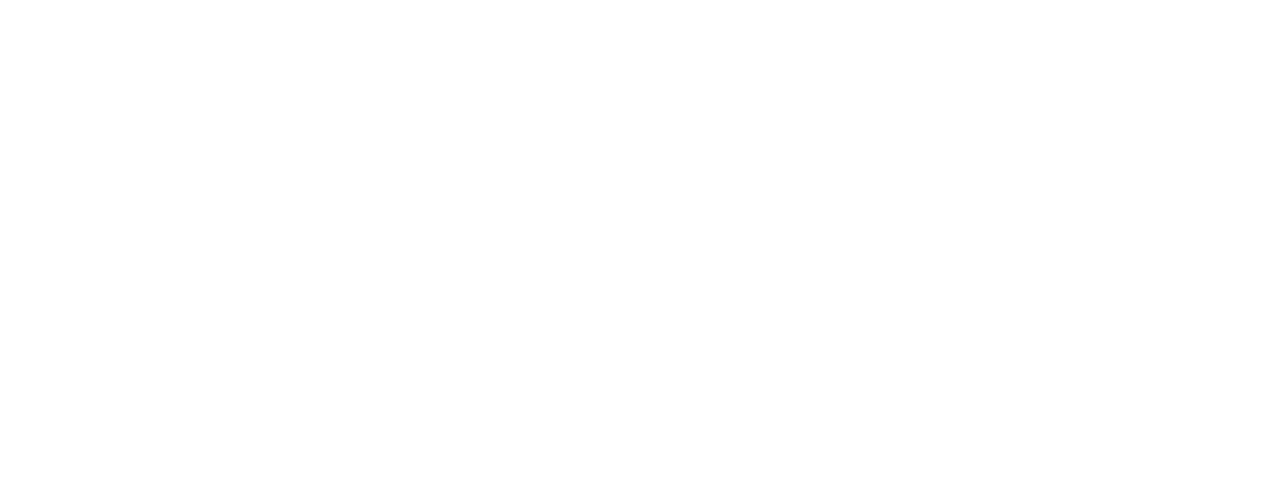
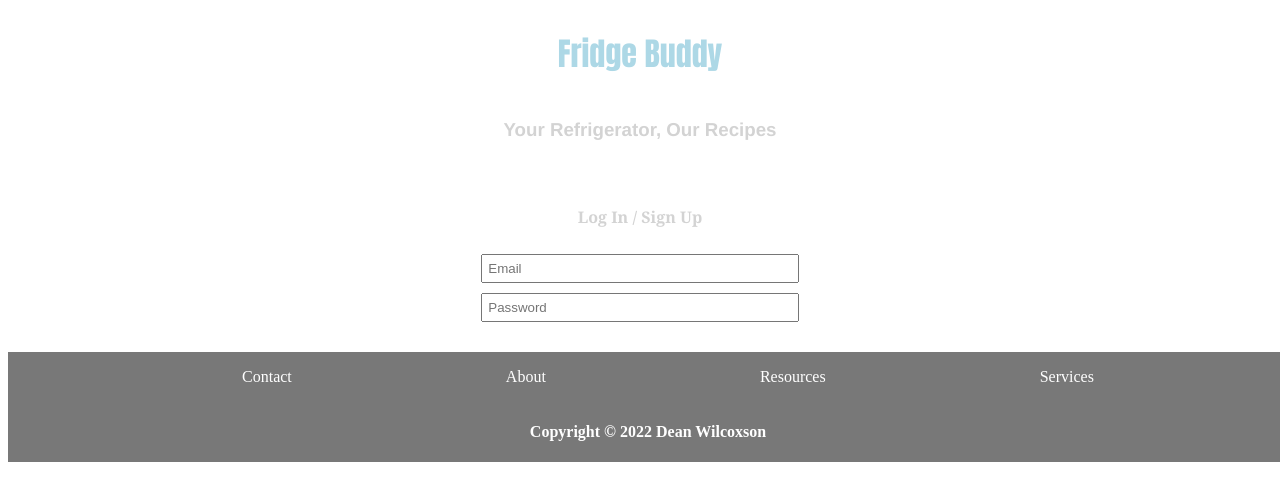
Before and after one commit to DeanWilcoxson/AFS-220, a React (Create React App) app in the folder recipe_finder/client/: page / in a window 1280 px wide. Shown: the top 500 px of the page. Built offline with nearby package versions, Linux system fonts and the light colour scheme; the HTML template or start-up script is replaced by a standard one.

Commit message:
1/27/2022

```diff
--- a/recipe_finder/client/src/App.js
+++ b/recipe_finder/client/src/App.js
@@ -1,7 +1,16 @@
 import { React, Component } from "react";
+import Footer from "./components/layout/Footer";
+import Header from "./components/layout/Header";
+import Login from "./components/pages/Login";
 class App extends Component {
   render() {
-    return <div></div>;
+    return (
+      <div>
+        <Header />
+        <Login />
+        <Footer />
+      </div>
+    );
   }
 }
 export default App;
--- a/recipe_finder/client/src/components/layout/Footer.js
+++ b/recipe_finder/client/src/components/layout/Footer.js
@@ -1,7 +1,18 @@
 import { React, Component } from "react";
+import { StyledFooter } from "../styled_components/Styled_Footer";
 class Footer extends Component {
   render() {
-    return <div></div>;
+    return (
+      <StyledFooter>
+      <ul>
+        <li>Contact</li>
+        <li>About</li>
+        <li>Resources</li>
+        <li>Services</li>
+      </ul>
+        <h4>Copyright &copy; 2022 Dean Wilcoxson</h4>
+      </StyledFooter>
+    );
   }
 }
 export default Footer;
--- a/recipe_finder/client/src/components/layout/Header.js
+++ b/recipe_finder/client/src/components/layout/Header.js
@@ -1,7 +1,15 @@
 import { React, Component } from "react";
+import { StyledHeader } from "../styled_components/Styled_Header";
+// import image from "../../images/FridgeBuddy_Logo";
 class Header extends Component {
   render() {
-    return <div></div>;
+    // var logo = <img src="../../images/FridgeBuddy_Logo" alt="Logo" />;
+    return (
+      <StyledHeader>
+        <h1>Fridge Buddy</h1>
+        <h3>Your Refrigerator, Our Recipes</h3>
+      </StyledHeader>
+    );
   }
 }
 export default Header;
--- /dev/null
+++ b/recipe_finder/client/src/components/pages/Login.js
@@ -0,0 +1,14 @@
+import { React, Component } from "react";
+import { FlexContainer } from "../styled_components/Flex_Container";
+class Login extends Component {
+  render() {
+    return (
+      <FlexContainer>
+        <h4>Log In / Sign Up</h4>
+        <input placeholder="Email" />
+        <input placeholder="Password" />
+      </FlexContainer>
+    );
+  }
+}
+export default Login;
--- a/recipe_finder/client/src/components/styled_components/Flex_Container.js
+++ b/recipe_finder/client/src/components/styled_components/Flex_Container.js
@@ -1,2 +1,18 @@
-import { styled } from 'styled-components';
-export const Flex_Container = styled.div``
+import styled from "styled-components";
+export const FlexContainer = styled.div`
+  display: flex;
+  flex-direction: column;
+  justify-content: center;
+  align-items: center;
+  padding: 25px;
+  margin: auto;
+  input{
+      width:25%;
+      padding:5px;
+      margin: 5px;
+  }
+  h4{
+      color: lightgrey;
+      font-family: Cambria, Cochin, Georgia, Times, 'Times New Roman', serif;
+  }
+`;
--- /dev/null
+++ b/recipe_finder/client/src/components/styled_components/Styled_Footer.js
@@ -0,0 +1,22 @@
+import styled from "styled-components";
+export const StyledFooter = styled.div`
+  background-color: #4d4d4dc1;
+  display: flex;
+  color:white;
+  flex-direction: column;
+  justify-content: center;
+  align-items: center;
+  position: fixed;
+  width: 100%;
+  ul{
+      display: flex;
+      flex-direction: row;
+      justify-content: space-evenly;
+      align-items: center;
+      width: 100%;
+  }
+  li {
+    list-style-type: none;
+    color:white;
+  }
+`;
--- /dev/null
+++ b/recipe_finder/client/src/components/styled_components/Styled_Header.js
@@ -0,0 +1,19 @@
+import styled from "styled-components";
+export const StyledHeader = styled.div`
+  display: flex;
+  flex-direction: column;
+  justify-content: center;
+  align-items: center;
+  img {
+    width: auto;
+    height: auto;
+  }
+  h1 {
+    font-family: "Impact";
+    color: lightblue;
+  }
+  h3 {
+    color: lightgrey;
+    font-family: "Franklin Gothic Medium", "Arial Narrow", Arial, sans-serif;
+  }
+`;
```
Also changed, not shown: recipe_finder/client/src/images/FridgeBuddy_Logo.jpg (added).
